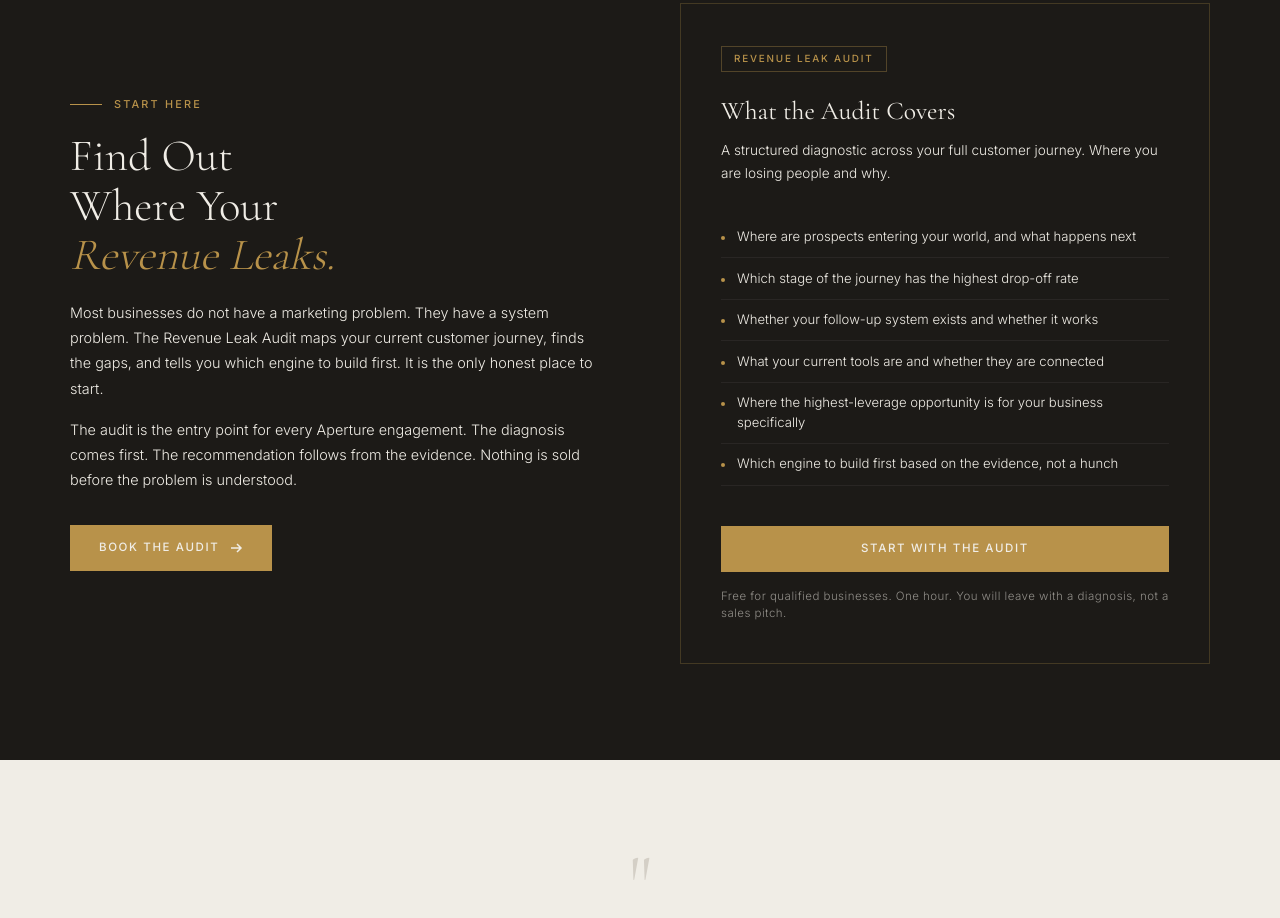
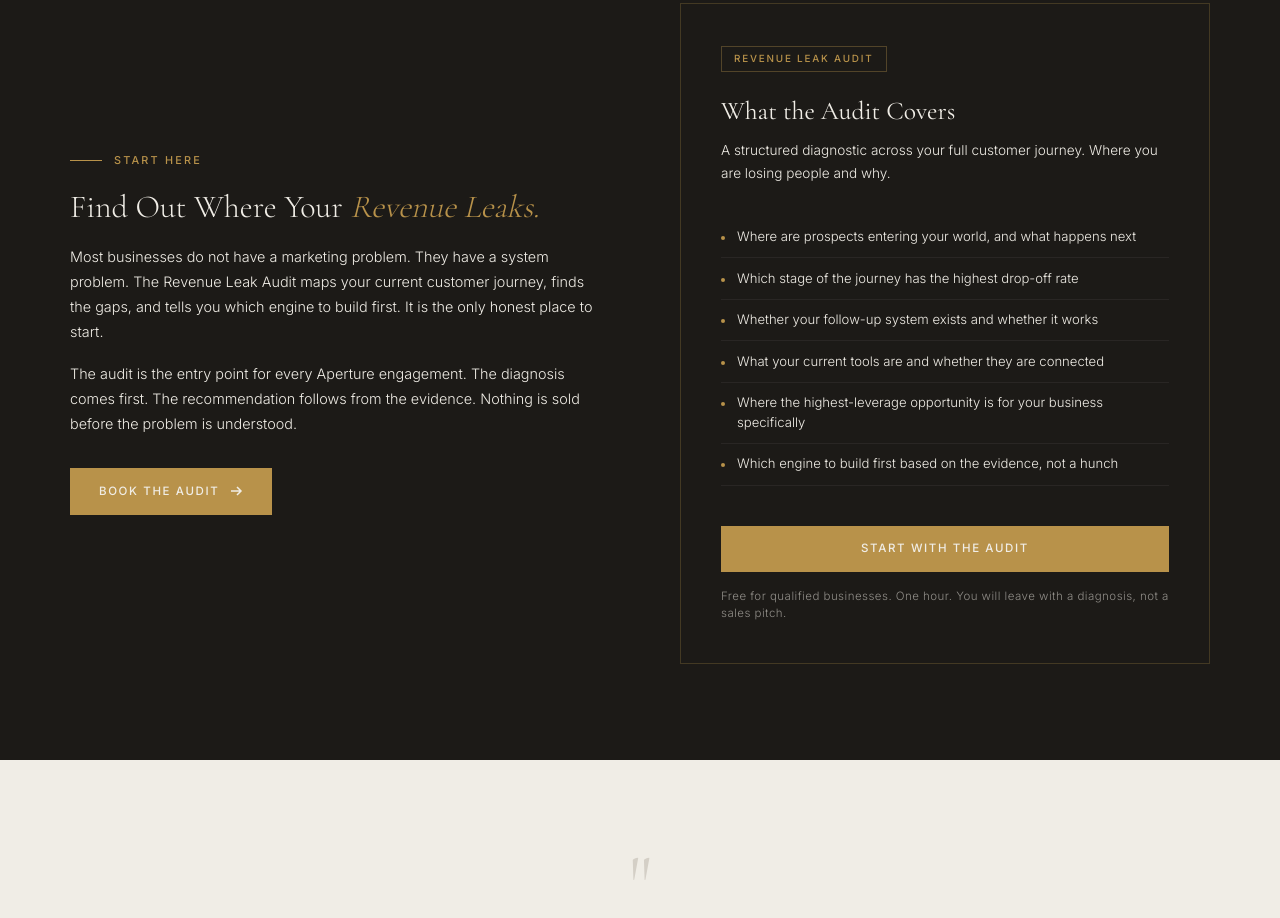
Before and after one commit to letsnavigatebmw/aperture-hospitality, a Next.js app: page /capabilities in a window 1280 px wide. Shown: the part 4760-5678 px from the top of the page. Built offline with nearby package versions, Linux system fonts and the light colour scheme.

Commit message:
fix: consolidate 'Find Out Where Your Revenue Leaks' to single line with smaller font

```diff
--- a/app/capabilities/page.tsx
+++ b/app/capabilities/page.tsx
@@ -292,8 +292,8 @@ export default function CapabilitiesPage() {
               <span style={{ width: '2rem', height: '1px', background: '#B8924A' }}></span>
               Start Here
             </div>
-            <h2 style={{ fontFamily: "'Cormorant Garamond', Georgia, serif", fontSize: 'clamp(2rem, 3.5vw, 3rem)', fontWeight: 300, color: '#F0EDE6', lineHeight: 1.1, marginBottom: '1.25rem' }}>
-              Find Out<br/>Where Your<br/><em style={{ fontStyle: 'italic', color: '#B8924A' }}>Revenue Leaks.</em>
+            <h2 style={{ fontFamily: "'Cormorant Garamond', Georgia, serif", fontSize: 'clamp(1.5rem, 2.5vw, 2.2rem)', fontWeight: 300, color: '#F0EDE6', lineHeight: 1.1, marginBottom: '1.25rem' }}>
+              Find Out Where Your <em style={{ fontStyle: 'italic', color: '#B8924A' }}>Revenue Leaks.</em>
             </h2>
             <p style={{ fontSize: '0.9rem', color: '#F0EDE6', lineHeight: 1.75, fontWeight: 300, marginBottom: '1rem' }}>
               Most businesses do not have a marketing problem. They have a system problem. The Revenue Leak Audit maps your current customer journey, finds the gaps, and tells you which engine to build first. It is the only honest place to start.
```
